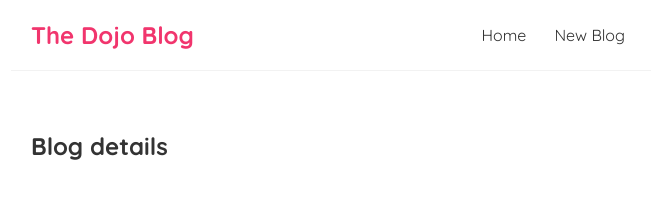
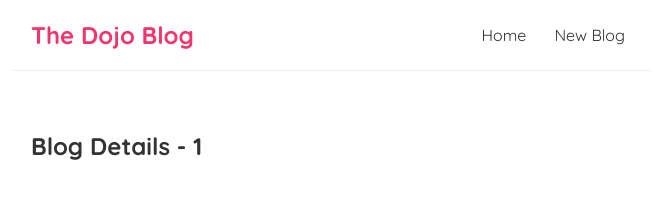
Before and after one commit to lawlawson/dojo-blog, a React (Create React App) app: page /blogs/1 in a window 1280 px wide. Shown: the top 221 px of the page, without its empty margins (309-964 px from the left). Built offline with nearby package versions, Linux system fonts and the light colour scheme.

Commit message:
Added Link to BlogList to allow click through of blogs from Home page

```diff
--- a/src/BlogDetails.js
+++ b/src/BlogDetails.js
@@ -1,7 +1,11 @@
+import { useParams } from 'react-router-dom';
+
 const BlogDetails = () => {
+  const { id } = useParams();
+
   return (
     <div className='blog-details'>
-      <h2>Blog details</h2>
+      <h2>Blog Details - {id}</h2>
     </div>
   );
 };
--- a/src/BlogList.js
+++ b/src/BlogList.js
@@ -1,11 +1,15 @@
+import { Link } from 'react-router-dom';
+
 const BlogList = ({ blogs, title }) => {
   return (
     <div className='blog-list'>
       <h2>{title}</h2>
       {blogs.map((blog) => (
         <div className='blog-preview' key={blog.id}>
-          <h2>{blog.title}</h2>
-          <p>Written by {blog.author}</p>
+          <Link to={`/blogs/{${blog.id}`}>
+            <h2>{blog.title}</h2>
+            <p>Written by {blog.author}</p>
+          </Link>
         </div>
       ))}
     </div>
```
Also changed, not shown: 1 other file (tests, documents, lock files or other folders).
